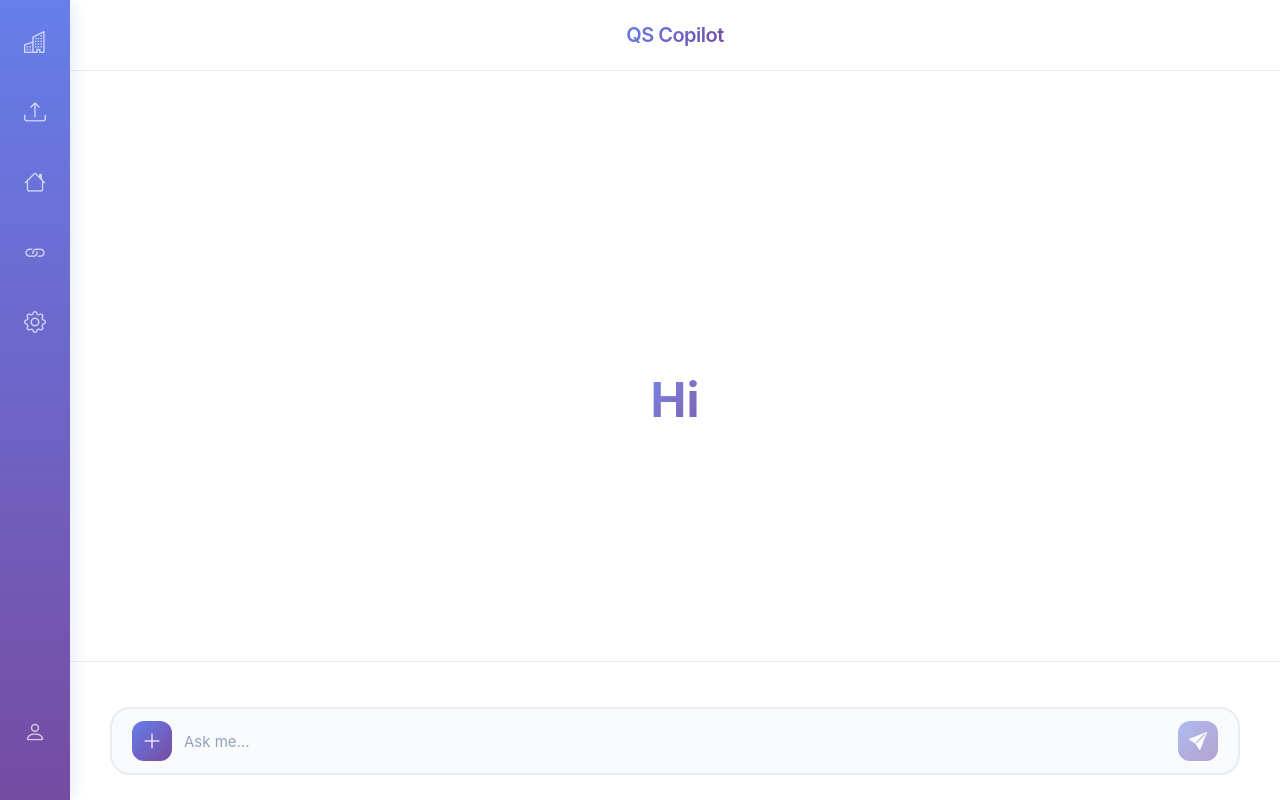
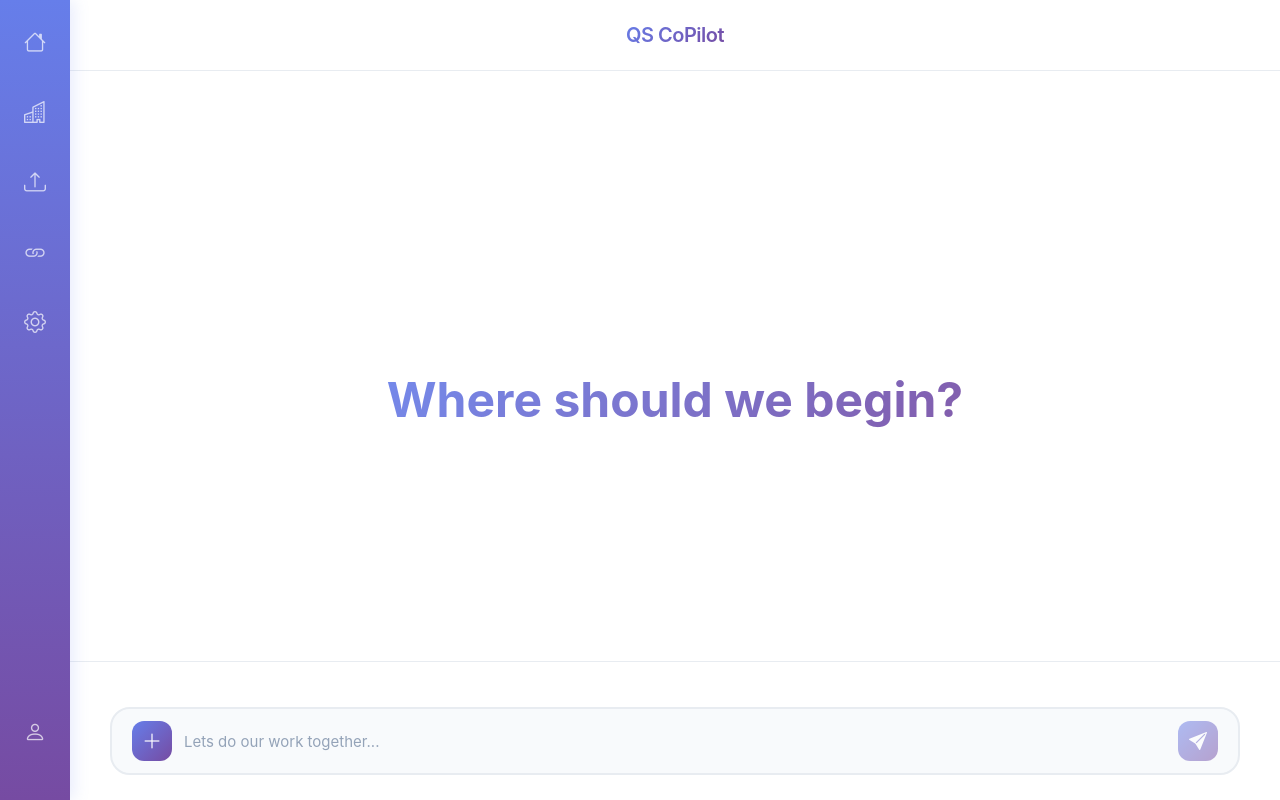
Before and after one commit to janishamanaliyil-debug/qscaddi, a Django app: page / in a window 1280 px wide. Run offline with Django 5.2, Linux system fonts and the light colour scheme; some libraries are stand-ins or nearby versions.

Commit message:
Debug:FE changes

```diff
--- a/chatapp/templates/chatapp/base.html
+++ b/chatapp/templates/chatapp/base.html
@@ -4,7 +4,7 @@
 <head>
     <meta charset="UTF-8">
     <meta name="viewport" content="width=device-width, initial-scale=1.0">
-    <title>{% block title %}QS Copilot{% endblock %}</title>
+    <title>{% block title %}QS CoPilot{% endblock %}</title>
 
     <!-- Bootstrap & Icons -->
     <link href="https://cdnjs.cloudflare.com/ajax/libs/bootstrap/5.3.2/css/bootstrap.min.css" rel="stylesheet">
--- a/chatapp/templates/chatapp/index.html
+++ b/chatapp/templates/chatapp/index.html
@@ -5,10 +5,13 @@
 {% endblock %}
 
 {% block body %}
- <div class="app-container">
+<div class="app-container">
         <!-- Sidebar -->
         <div class="sidebar" id="sidebar">
-
+            <!-- Home Icon -->
+            <div class="sidebar-icon" data-tooltip="Home">
+                <i class="bi bi-house"></i>
+            </div>
 
             <!-- Project Icon with Submenu -->
             <div class="sidebar-icon has-submenu" data-tooltip="Project" id="projectIcon">
@@ -19,10 +22,7 @@
             <div class="sidebar-icon" data-tooltip="Templates">
                 <i class="bi bi-upload"></i>
             </div>
-            <!-- Home Icon -->
-            <div class="sidebar-icon" data-tooltip="Home">
-                <i class="bi bi-house"></i>
-            </div>
+
             <!-- Integrations Icon -->
             <div class="sidebar-icon" data-tooltip="Integrations">
                 <i class="bi bi-link"></i>
@@ -168,11 +168,11 @@
         <div class="main-content">
             <!-- Header -->
             <div class="header">
-                <div class="app-name">QS Copilot</div>
+                <div class="app-name">QS CoPilot</div>
             </div>
 
             <!-- Center Greeting -->
-            <div class="center-greeting" id="centerGreeting">Hi</div>
+            <div class="center-greeting" id="centerGreeting">Where should we begin?</div>
 
             <!-- Chat Area -->
             <div class="chat-area" id="chatArea">
@@ -192,7 +192,7 @@
                         <textarea
                             class="message-input"
                             id="messageInput"
-                            placeholder="Ask me..."
+                            placeholder="Lets do our work together..."
                             rows="1"></textarea>
                         <button class="send-btn" id="sendBtn" type="submit">
                             <i class="bi bi-send-fill"></i>
--- a/chatapp/views.py
+++ b/chatapp/views.py
@@ -226,6 +226,7 @@ from django.conf import settings
 import os
 from .boq_merger import BOQMerger  # Your merger class
 
+
 def index(request):
     return render(request, 'chatapp/index.html')
 
```
Also changed, not shown: 5 other files.
